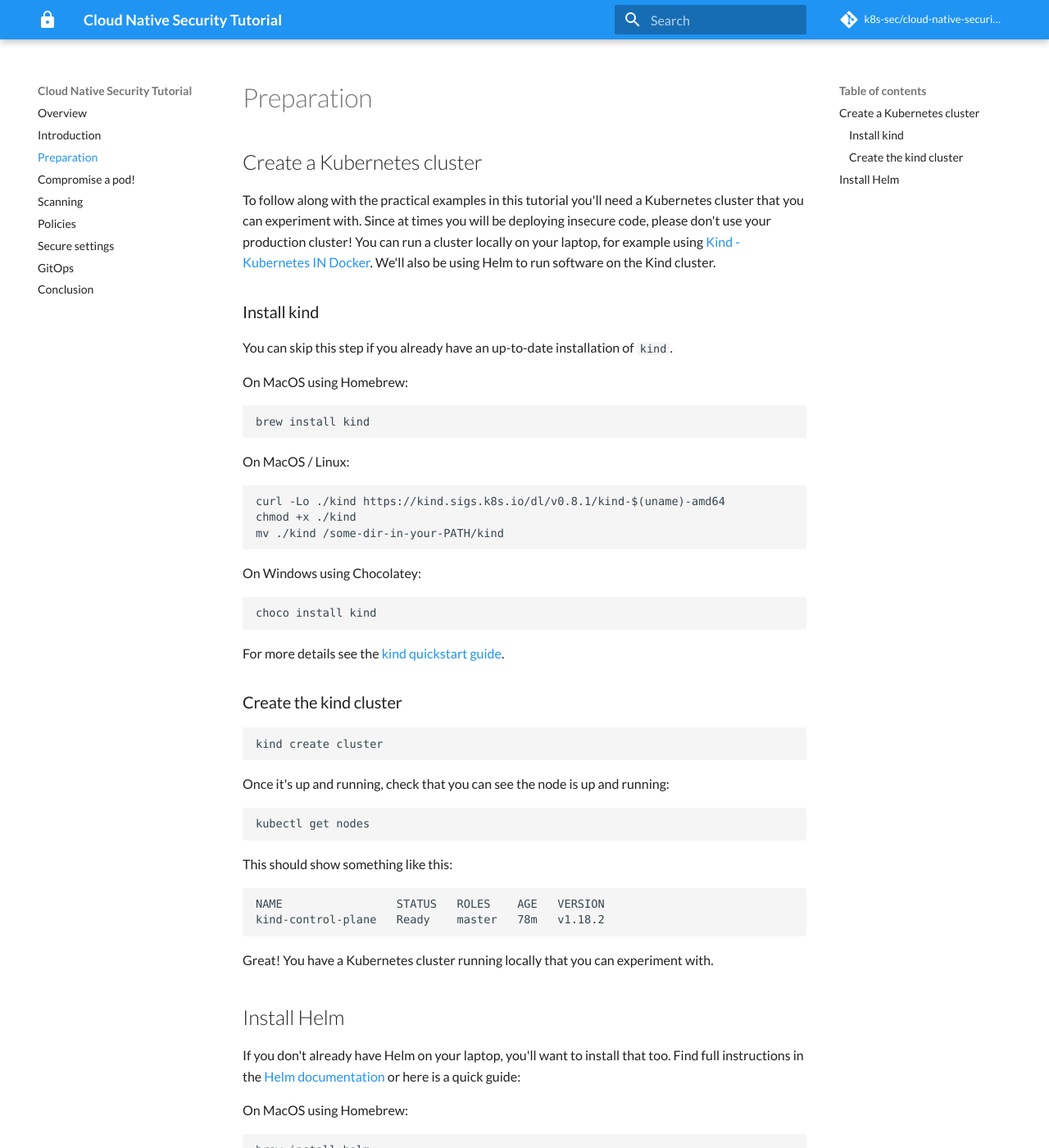
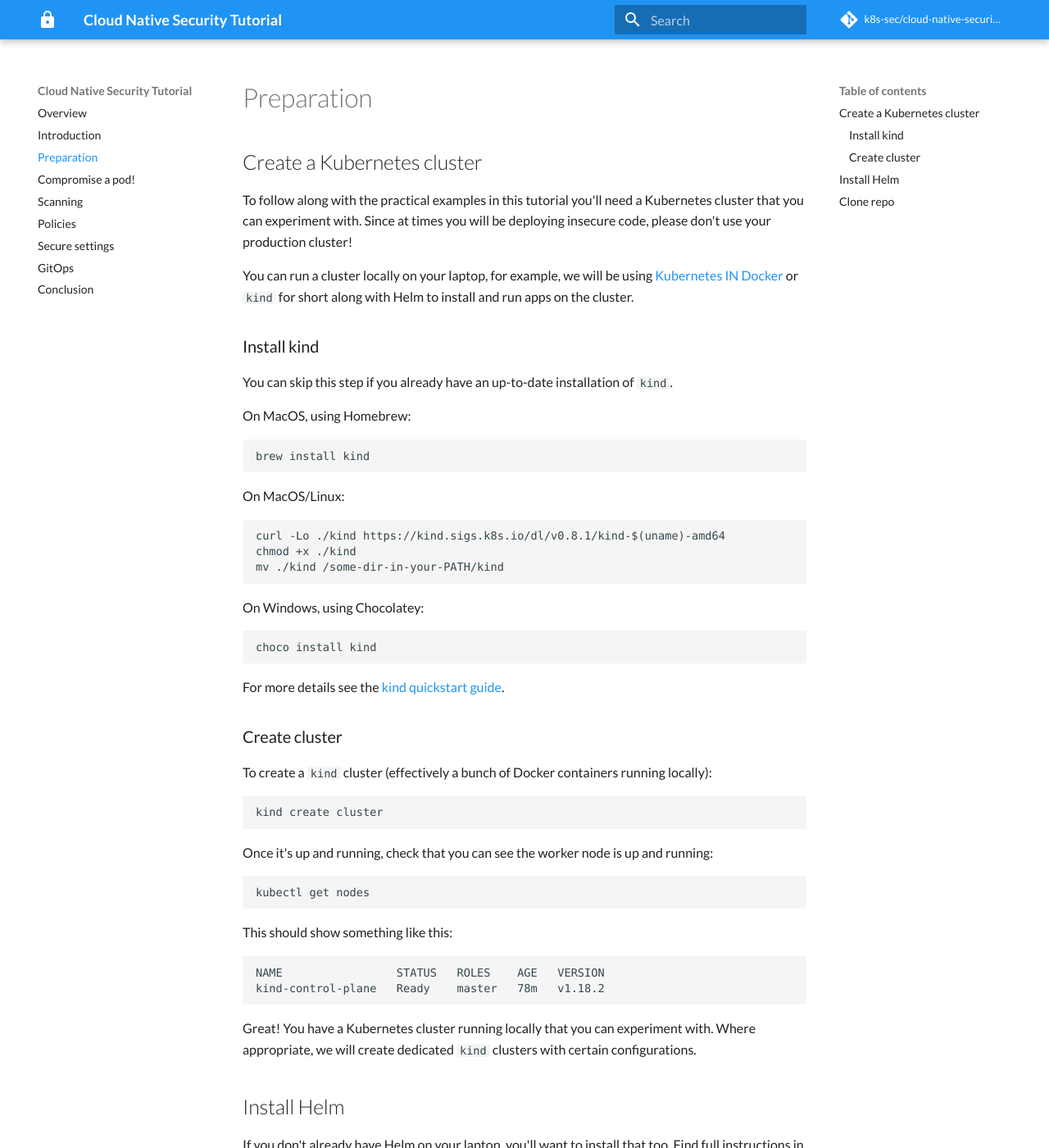
Before and after one commit to k8s-sec/cloud-native-security-tutorial, an MkDocs documentation site: the page built from docs/preparation.md, in a window 1280 px wide and 1400 px high. Shown: the whole window at 82% size. Built offline with MkDocs 1.6.1 and Material for MkDocs 9.7.7, drawn with Linux system fonts in a browser that asks for light colours; some web fonts are replaced; comment, search, counter and statistics services are not loaded; some of the changed text lies outside the part shown.

Commit message:
adds repo clone

````diff
--- a/docs/preparation.md
+++ b/docs/preparation.md
@@ -2,19 +2,25 @@
 
 ## Create a Kubernetes cluster
 
-To follow along with the practical examples in this tutorial you'll need a Kubernetes cluster that you can experiment with. Since at times you will be deploying insecure code, please don't use your production cluster! You can run a cluster locally on your laptop, for example using [Kind - Kubernetes IN Docker](https://kind.sigs.k8s.io). We'll also be using Helm to run software on the Kind cluster.
+To follow along with the practical examples in this tutorial you'll need a
+Kubernetes cluster that you can experiment with. Since at times you will be
+deploying insecure code, please don't use your production cluster!
+
+You can run a cluster locally on your laptop, for example, we will be
+using [Kubernetes IN Docker](https://kind.sigs.k8s.io) or `kind` for short
+along with Helm to install and run apps on the cluster.
 
 ### Install kind
 
 You can skip this step if you already have an up-to-date installation of `kind`.
 
-On MacOS using Homebrew:
+On MacOS, using Homebrew:
 
 ```
 brew install kind
 ```
 
-On MacOS / Linux:
+On MacOS/Linux:
 
 ```
 curl -Lo ./kind https://kind.sigs.k8s.io/dl/v0.8.1/kind-$(uname)-amd64
@@ -22,22 +28,24 @@ chmod +x ./kind
 mv ./kind /some-dir-in-your-PATH/kind
 ```
 
-On Windows using Chocolatey:
+On Windows, using Chocolatey:
 
 ```
 choco install kind
 ```
 
-For more details see the [kind quickstart guide](https://kind.sigs.k8s.io/docs/user/quick-start/
-).
+For more details see the [kind quickstart guide](https://kind.sigs.k8s.io/docs/user/quick-start/).
 
-### Create the kind cluster
+### Create cluster
+
+To create a `kind` cluster (effectively a bunch of Docker containers running
+locally):
 
 ```
 kind create cluster
 ```
 
-Once it's up and running, check that you can see the node is up and running:
+Once it's up and running, check that you can see the worker node is up and running:
 
 ```
 kubectl get nodes
@@ -51,18 +59,20 @@ kind-control-plane   Ready    master   78m   v1.18.2
 ```
 
 Great! You have a Kubernetes cluster running locally that you can experiment with.
+Where appropriate, we will create dedicated `kind` clusters with certain configurations.
 
 ## Install Helm
 
-If you don't already have Helm on your laptop, you'll want to install that too. Find full instructions in the [Helm documentation](https://helm.sh/docs/intro/install/) or here is a quick guide:
+If you don't already have Helm on your laptop, you'll want to install that too.
+Find full instructions in the [Helm documentation](https://helm.sh/docs/intro/install/) or here is a quick guide:
 
-On MacOS using Homebrew:
+On MacOS, using Homebrew:
 
 ```
 brew install helm
 ```
 
-On MacOS / Linux:
+On MacOS/Linux:
 
 ```
 curl -fsSL -o get_helm.sh https://raw.githubusercontent.com/helm/helm/master/scripts/get-helm-3
@@ -70,15 +80,34 @@ chmod +x get_helm.sh
 ./get_helm.sh
 ```
 
-On Windows using Chocolatey:
+On Windows, using Chocolatey:
 
 ```
 choco install kubernetes-helm
 ```
 
-If you have a fresh Kind installation there won't be any Helm charts installed yet, so a `helm ls` will return an empty list:
+!!! note
+    If you have a fresh Kind installation there won't be any Helm charts installed
+    yet, so a `helm ls` will return an empty list:
+
+    ```
+    $ helm ls
+    NAME	NAMESPACE	REVISION	UPDATED	STATUS	CHART	APP VERSION
+    ```
+
+## Clone repo
+
+In certain sections, you'll be using certain configuration files and Kubernetes
+manifests as defined in the [`res/` directory](https://github.com/k8s-sec/cloud-native-security-tutorial/tree/master/res)
+of our GitHub repository.
+
+So, either download the content of said repository or simply clone the repo with:
 
 ```
-$ helm ls
-NAME	NAMESPACE	REVISION	UPDATED	STATUS	CHART	APP VERSION
+git clone https://github.com/k8s-sec/cloud-native-security-tutorial.git
 ```
+
+Unless we say otherwise, we assume `cloud-native-security-tutorial/` to be the
+base directory, going forward.
+
+OK and with this you're all set and ready to go!
````
Also changed, not shown: docs/policies.md (+3 -0 lines).
